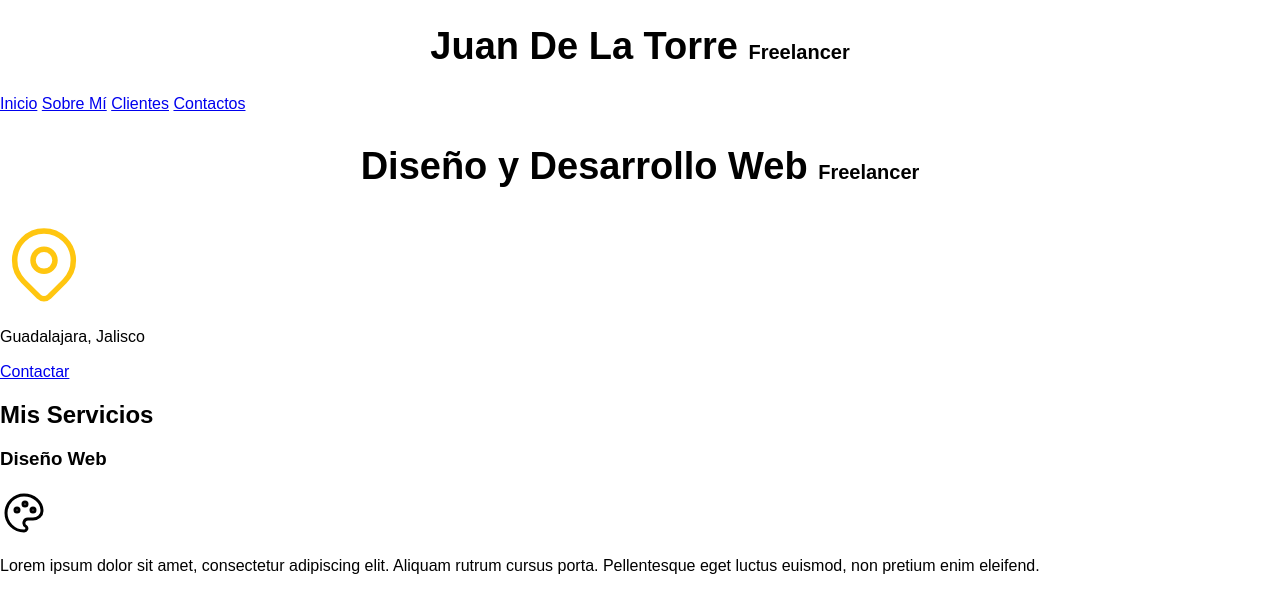
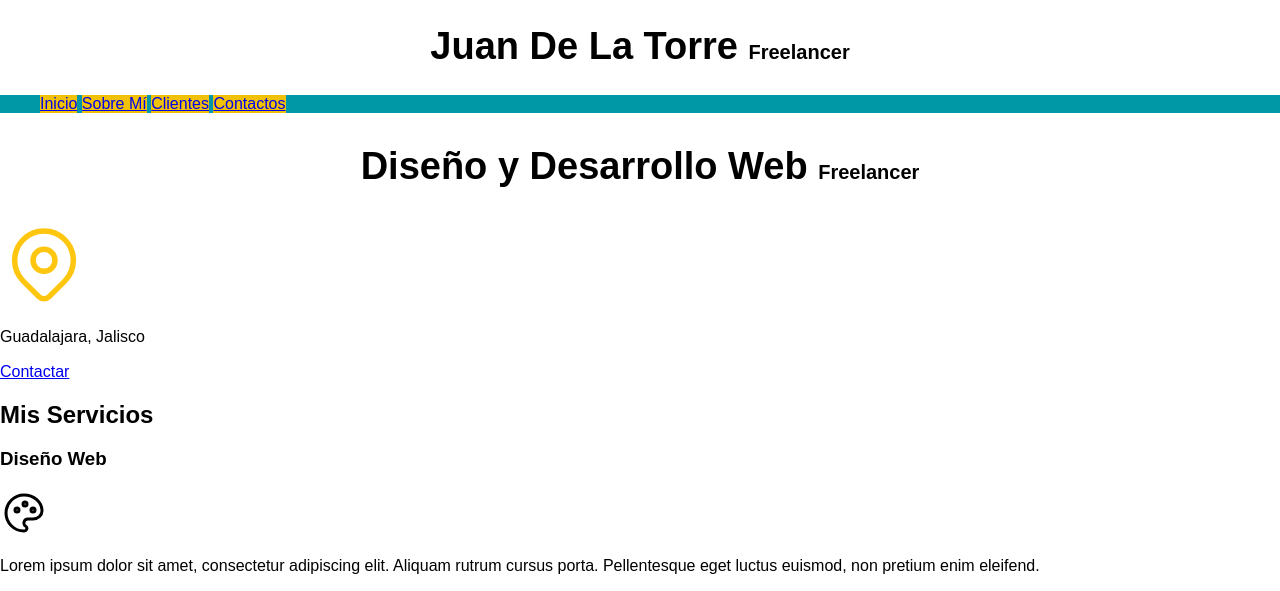
Before and after one commit to Jorgealza9206/HTML-CSS-Javascript-y-MySQL, a plain HTML site: page freelancer_inicio/freelancer_inicio/index.html in a window 1280 px wide. Shown: the top 591 px of the page. Drawn offline with Linux system fonts and the light colour scheme.

Commit message:
Vamos a resisar el padding

```diff
--- a/freelancer_inicio/freelancer_inicio/css/styles.css
+++ b/freelancer_inicio/freelancer_inicio/css/styles.css
@@ -21,3 +21,21 @@ body{
 .titulo span {
     font-size: 2rem;
 }
+
+.contenedor{
+    width: 120rem;
+    margin: 0 auto;
+}
+
+.nav-bg {
+    background-color: var(--secunadario);
+}
+
+.navegacion-principal {
+
+}
+
+.navegacion-principal a {
+    background-color: var(--primario);
+    display: inline-block;
+}
--- a/freelancer_inicio/freelancer_inicio/index.html
+++ b/freelancer_inicio/freelancer_inicio/index.html
@@ -6,6 +6,7 @@
     <meta http-equiv="X-UA-Compatible" content="IE=edge">
     <meta name="viewport" content="width=device-width, initial-scale=1.0">
     <title>Diseñador Freelancer</title>
+    <link rel="preload" href="css/normalize.css">
     <link rel="stylesheet" href="css/normalize.css">
     <link rel="preload" href="css/styles.css" as="style">
     <link href="css/styles.css" rel="stylesheet">
@@ -17,12 +18,14 @@
             <span>Freelancer</span></h1>
     </header>
 
-    <nav>
+<div class="nav-bg">
+    <nav class="navegacion-principal contenedor">
         <a href="#">Inicio</a>
         <a href="#">Sobre Mí</a>
         <a href="#">Clientes</a>
         <a href="#">Contactos</a>
     </nav>
+</div>
 
     <section>
         <h2 class="titulo">Diseño y Desarrollo Web <span>Freelancer</span></h2>
```
